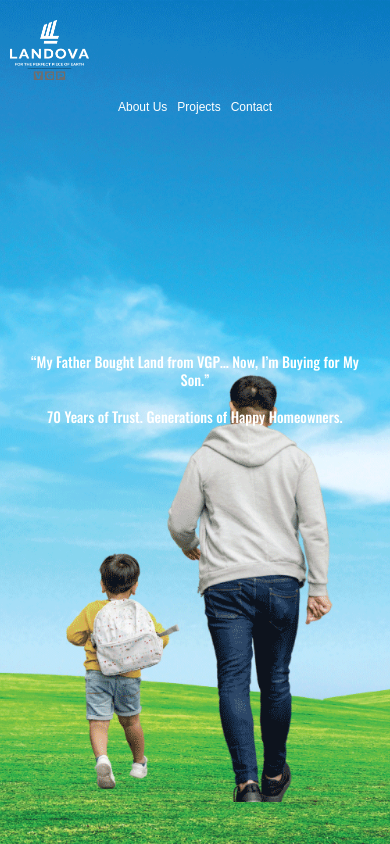
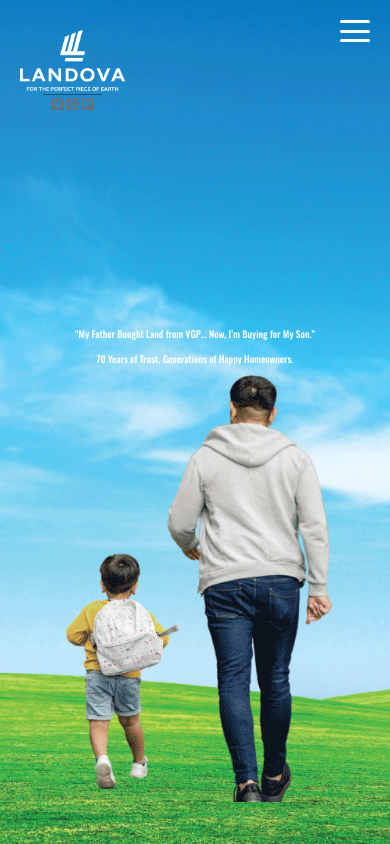
Before and after one commit to landova-vgp/landova, a React (Create React App) app: page / in a window 390 px wide. Built offline with nearby package versions, Linux system fonts and the light colour scheme.

Commit message:
Hamburger for nav links in mobile view

```diff
--- a/src/App.css
+++ b/src/App.css
@@ -22,7 +22,7 @@ body, html, #root {
     top: 50px;
     left: 100px;
     width: auto;
-    height: 120px;
+    height: 180px;
 }
 
 .center-text p {
@@ -38,22 +38,20 @@ body, html, #root {
   left: 100px;
   display: flex;
   flex-direction: column;
-  gap: 15px;
+  gap: 30px;
   text-align: left;
 }
 
 .nav-links a {
   font-family: 'Sergio', sans-serif;
-  font-size: 1.1em;
+  font-size: 25px;
   color: white;
   text-decoration: none;
   padding-left: 10px;
-  border-left: 2px solid transparent;
-  transition: border 0.2s ease, padding 0.2s ease;
+  transition: padding 0.2s ease;
 }
 
 .nav-links a:hover {
-  border-left: 2px solid white;
   padding-left: 14px;
 }
 
@@ -87,36 +85,62 @@ body, html, #root {
   }
 }
 
+.hamburger {
+  display: none;
+  position: absolute;
+  top: 20px;
+  right: 20px;
+  z-index: 10;
+  cursor: pointer;
+  flex-direction: column;
+  justify-content: space-between;
+  width: 30px;
+  height: 22px;
+}
+
+.hamburger .bar {
+  height: 3px;
+  width: 100%;
+  background-color: white;
+  border-radius: 2px;
+}
+
 @media (max-width: 480px) {
-  .logo {
-    top: 20px;
-    left: 10px;
-    height: 60px;
+  .center-text p {
+    font-size: 0.6rem;
+    line-height: 0.5;
+    transform: translateY(-70px);
+  }
+
+  .hamburger {
+    display: flex;
   }
 
   .nav-links {
+    display: none;
     position: absolute;
-    top: 100px;
-    bottom: 0;
-    left: 50%;
-    transform: translateX(-50%);
-    flex-direction: row;
-    gap: 10px;
+    top: 70px;
+    left: 0;
+    right: 0;
+    background: rgba(0, 0, 0, 0.8);
+    flex-direction: column;
+    align-items: center;
+    gap: 20px;
+    padding: 20px 0;
+    z-index: 5;
+  }
+
+  .nav-links.open {
+    display: flex;
   }
 
   .nav-links a {
-    font-size: 0.75rem;
     padding-left: 0;
-    border: none;
+    font-size: 1rem;
   }
 
   .nav-links a:hover {
-    border-left: none;
-}
-
-  .center-text p {
-    font-size: 0.9rem;
-    transform: translateY(-30px);
-    padding: 0 20px;
+    padding-left: 0;
+    text-decoration: underline;
   }
 }
--- a/src/App.js
+++ b/src/App.js
@@ -1,7 +1,14 @@
+import { useState } from 'react';
 import './App.css';
 import logo from './assets/logo.png';
 
 function App() {
+  const [menuOpen, setMenuOpen] = useState(false);
+
+  const toggleMenu = () => {
+    setMenuOpen(prev => !prev);
+  };
+
   return (
     <div className="homepage">
       <img src={logo} alt="Logo" className="logo" />
@@ -11,10 +18,16 @@ function App() {
         <p>70 Years of Trust. Generations of Happy Homeowners.</p>
       </div>
 
-      <div className="nav-links">
+      <div className={`nav-links ${menuOpen ? 'open' : ''}`}>
         <a href="#">About Us</a>
         <a href="#">Projects</a>
         <a href="#">Contact</a>
+      </div>
+
+      <div className="hamburger" onClick={toggleMenu}>
+        <div className="bar" />
+        <div className="bar" />
+        <div className="bar" />
       </div>
     </div>
   );
```
